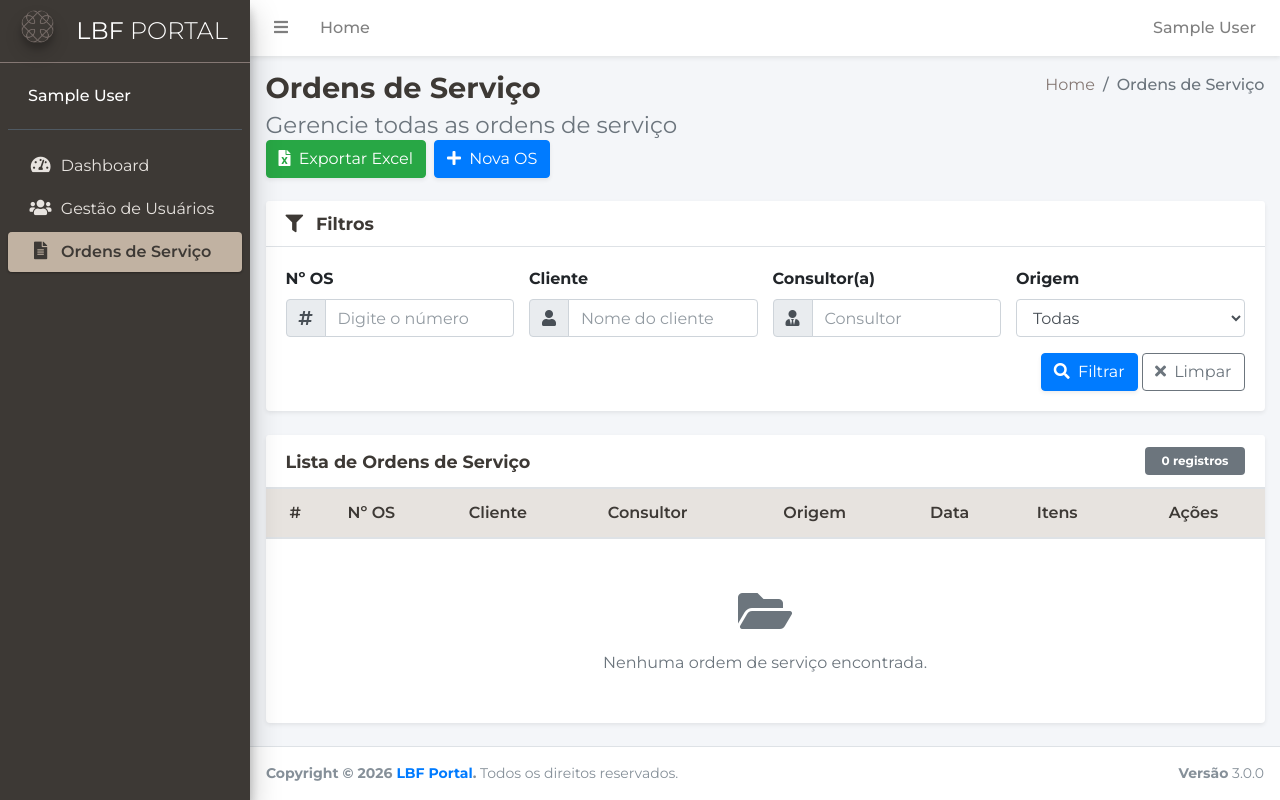
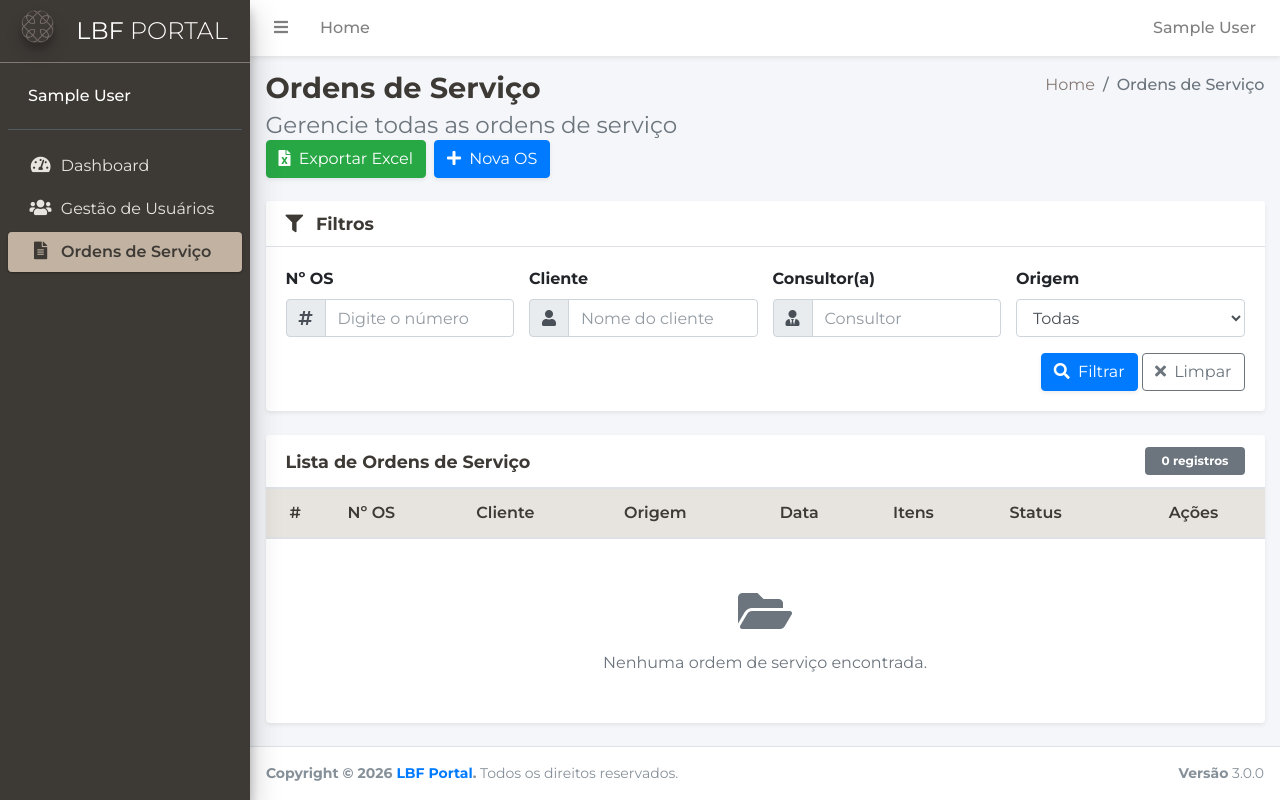
Before and after one commit to pedrohcorreia083/portal-IA, a Laravel app: page /service-orders?status=created in a window 1280 px wide. Run offline with Laravel 12, Linux system fonts and the light colour scheme; the visitor is signed in with stand-in values (Sample User, id 1); data that the repository does not hold is empty; style sheets or scripts are compiled from the project's sources; some libraries are stand-ins or nearby versions.

Commit message:
Coluna de status

```diff
--- a/resources/views/service-orders/index.blade.php
+++ b/resources/views/service-orders/index.blade.php
@@ -159,10 +159,11 @@
                             <th width="70">#</th>
                             <th>Nº OS</th>
                             <th>Cliente</th>
-                            <th>Consultor</th>
+                            {{-- <th>Consultor</th> --}}
                             <th>Origem</th>
                             <th>Data</th>
                             <th>Itens</th>
+                            <th>Status</th>
                             <th class="text-center" width="130">
                                 Ações
                             </th>
@@ -189,9 +190,9 @@
                                     {{ $serviceOrder->client_name }}
                                 </td>
 
-                                <td>
+                                {{-- <td>
                                     {{ $serviceOrder->consultant_name }}
-                                </td>
+                                </td> --}}
 
                                 <td>
                                     <span class="badge badge-info px-3 py-2">
@@ -206,6 +207,12 @@
                                 <td>
                                     <span class="badge badge-light border px-3 py-2">
                                         {{ $serviceOrder->total_items }}
+                                    </span>
+                                </td>
+
+                                <td>
+                                    <span class="badge {{ $serviceOrder->status_badge_class }} px-3 py-2">
+                                        {{ $serviceOrder->status_label }}
                                     </span>
                                 </td>
 
```
